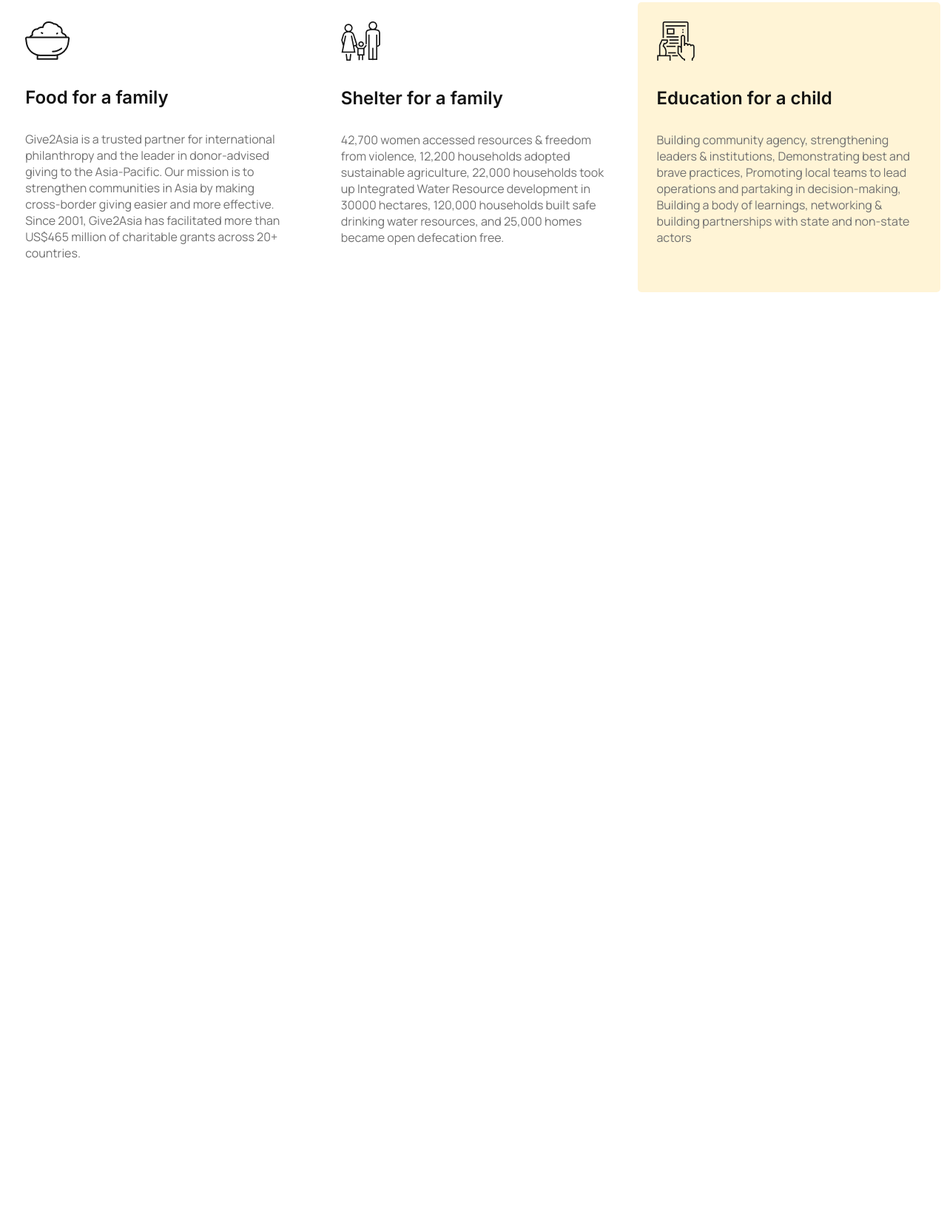
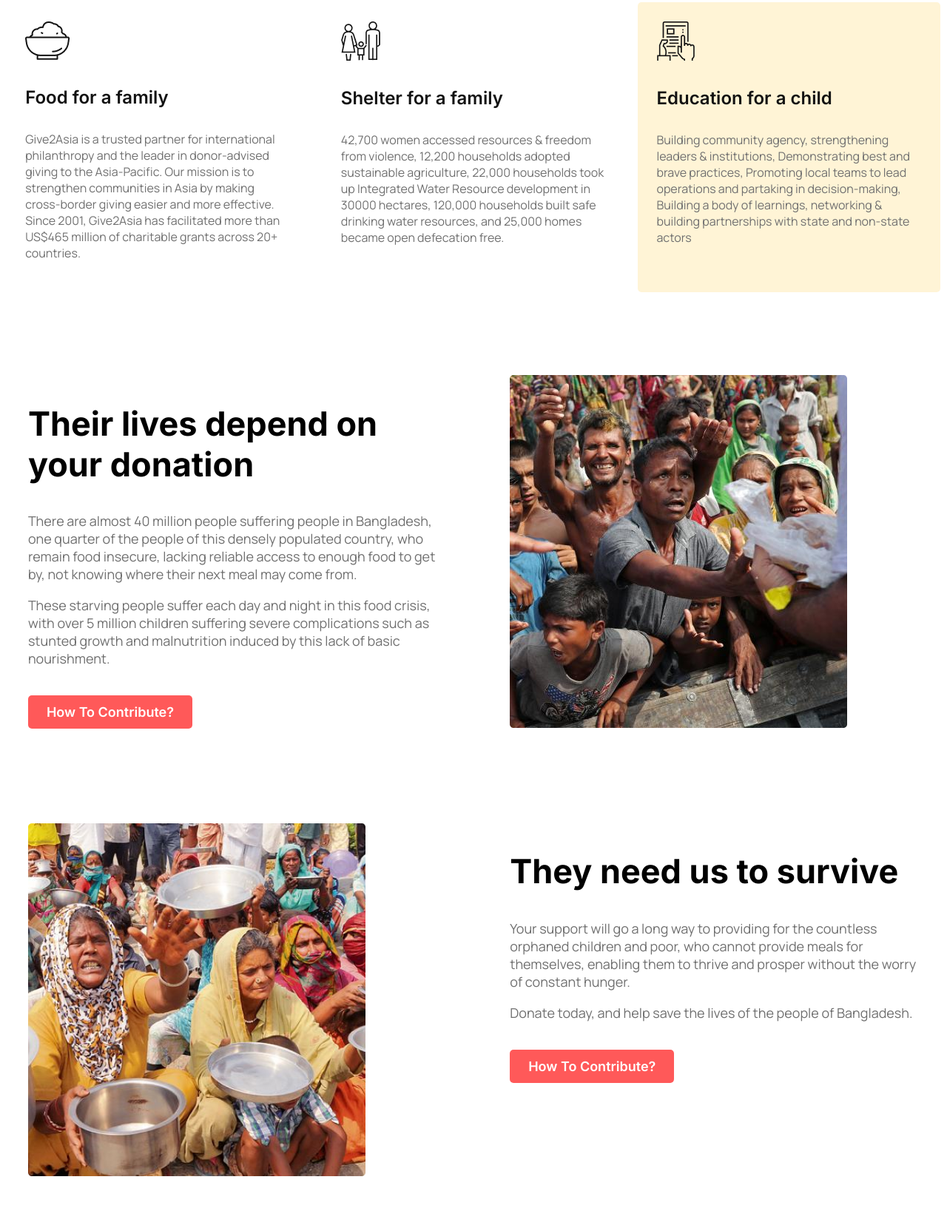
Before and after one commit to ashrafalisimon/donate-today, a plain HTML site: page index.html in a window 1280 px wide. Shown: the part 1386-3042 px from the top of the page at 74% size. Before the commit the page ends 1831 px from the top, so only its background shows below. Drawn offline with Linux system fonts and the light colour scheme.

Commit message:
contribute section complete

```diff
--- a/index.html
+++ b/index.html
@@ -93,5 +93,45 @@
         </div>
       </div>
     </section>
+    <!-- how to donate Contribute section -->
+    <section class="contribute-section">
+      <div class="half-width">
+        <h2>Their lives depend on your donation</h2>
+        <p>
+          There are almost 40 million people suffering people in Bangladesh, one
+          quarter of the people of this densely populated country, who remain
+          food insecure, lacking reliable access to enough food to get by, not
+          knowing where their next meal may come from.
+        </p>
+        <p>
+          These starving people suffer each day and night in this food crisis,
+          with over 5 million children suffering severe complications such as
+          stunted growth and malnutrition induced by this lack of basic
+          nourishment.
+        </p>
+        <a class="btn-pink" href="#">How To Contribute?</a>
+      </div>
+      <div class="half-width">
+        <img src="images/Mask group.png" alt="" />
+      </div>
+    </section>
+    <section class="contribute-section">
+      <div class="half-width">
+        <img src="images/Rectangle 245.png" alt="" />
+      </div>
+      <div class="half-width">
+        <h2>They need us to survive</h2>
+        <p>
+          Your support will go a long way to providing for the countless
+          orphaned children and poor, who cannot provide meals for themselves,
+          enabling them to thrive and prosper without the worry of constant
+          hunger.
+        </p>
+        <p>
+          Donate today, and help save the lives of the people of Bangladesh.
+        </p>
+        <a class="btn-pink" href="#">How To Contribute?</a>
+      </div>
+    </section>
   </body>
 </html>
--- a/style.css
+++ b/style.css
@@ -119,3 +119,21 @@
     color: #707070;
     font-weight: 300;
 }
+.contribute-section{
+    display: flex;
+    justify-content: space-between;
+    padding: 50px 2%;
+}
+.half-width{
+    width: 45%;
+    padding: 1%;
+}
+.half-width h2{
+    font-size: 45px ;
+    font-weight: 700;
+}
+.half-width p{
+    font-size: 18px;
+    font-weight: 400;
+    color: #707070;
+}
```
Also changed, not shown: images/Mask group.png (added), images/Rectangle 245.png (added).
